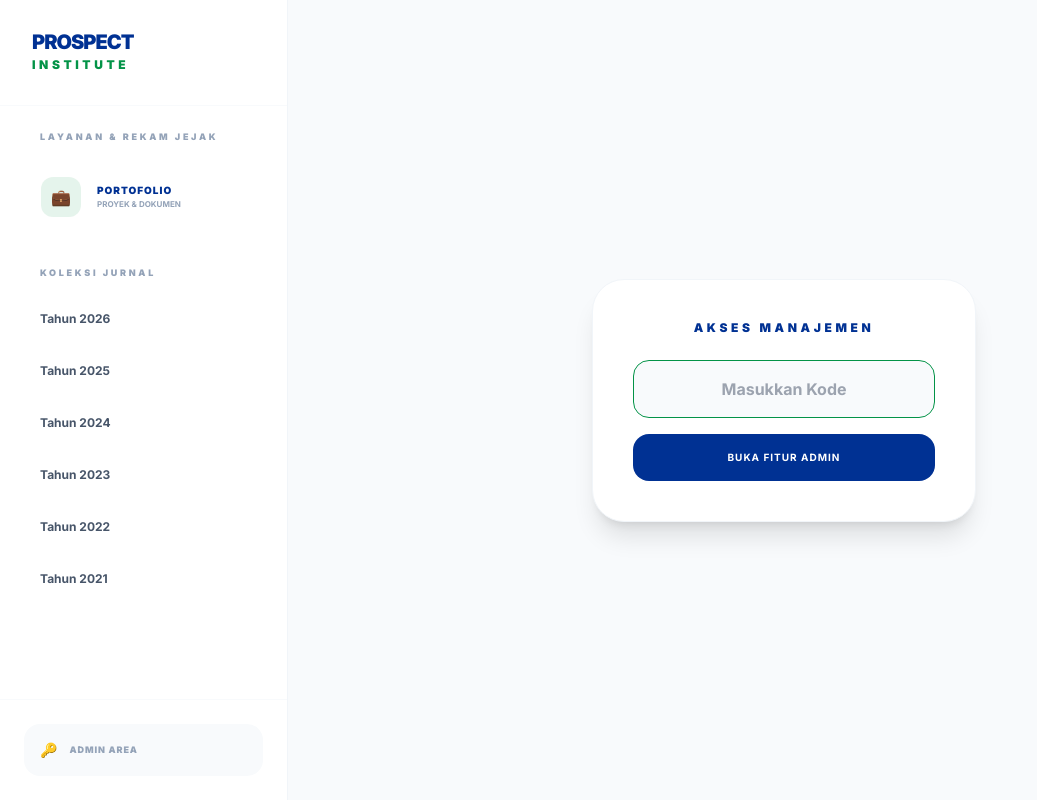
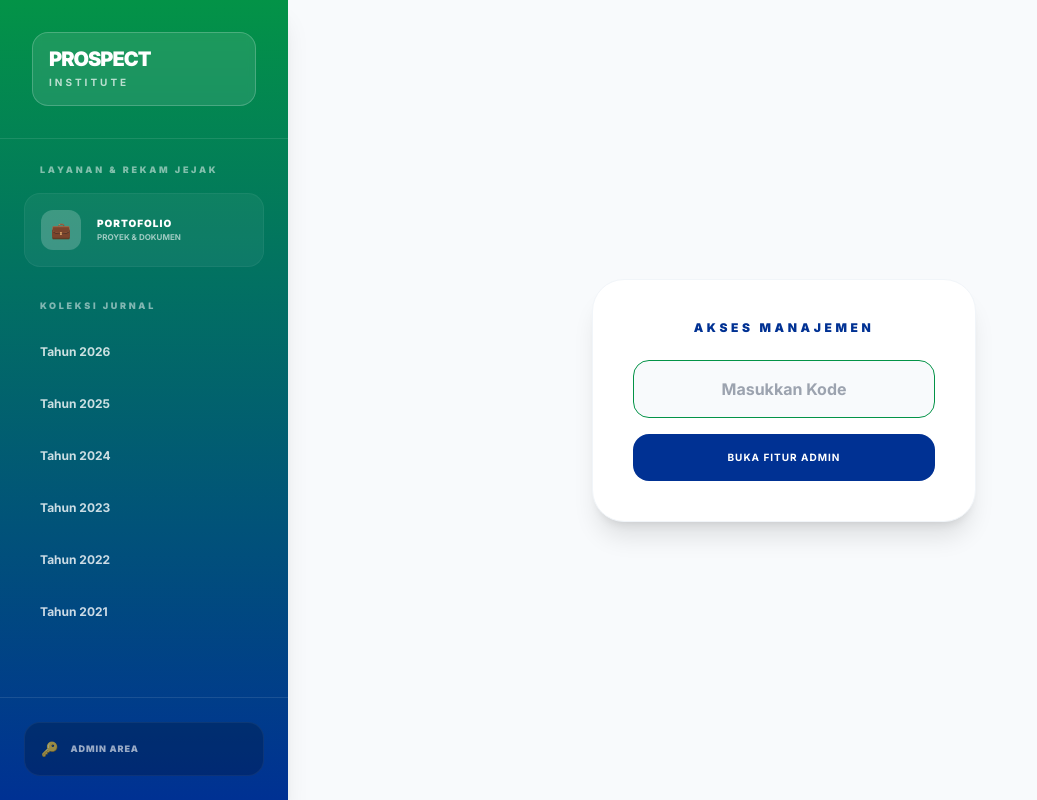
Before and after one commit to dyahputriutami/publikasi_ilmiah_prospect, a Next.js app: page /admin in a window 1280 px wide. Shown: the whole page, without its empty margins (0-1037 px from the left). Built offline with nearby package versions, Linux system fonts and the light colour scheme.

Commit message:
Update layout.tsx

```diff
--- a/app/layout.tsx
+++ b/app/layout.tsx
@@ -15,7 +15,6 @@ export default function RootLayout({
 }: {
   children: React.ReactNode;
 }) {
-  // Daftar tahun untuk sidebar - sesuaikan jika ada penambahan tahun
   const years = [2026, 2025, 2024, 2023, 2022, 2021];
 
   return (
@@ -23,38 +22,40 @@ export default function RootLayout({
       <body className={inter.className}>
         <div className="flex min-h-screen bg-slate-50">
 
-          {/* SIDEBAR FIXED */}
-          <aside className="w-72 bg-white border-r border-slate-100 flex flex-col h-screen sticky top-0 overflow-y-auto">
+          {/* SIDEBAR DENGAN GRADASI WARNA PROSPECT */}
+          <aside className="w-72 bg-gradient-to-b from-[#039347] to-[#003193] flex flex-col h-screen sticky top-0 overflow-y-auto shadow-xl">
 
             {/* Header Sidebar / Logo */}
-            <div className="p-8 border-b border-slate-50">
+            <div className="p-8 border-b border-white/10">
               <Link href="/" className="block">
-                <h2 className="text-xl font-black text-[#003193] tracking-tighter leading-none">
-                  PROSPECT<br/><span className="text-[#039347] text-xs tracking-[0.3em] uppercase">Institute</span>
-                </h2>
+                <div className="bg-white/10 p-4 rounded-2xl backdrop-blur-sm border border-white/20">
+                  <h2 className="text-xl font-black text-white tracking-tighter leading-none">
+                    PROSPECT<br/><span className="text-white/70 text-[10px] tracking-[0.3em] uppercase font-bold">Institute</span>
+                  </h2>
+                </div>
               </Link>
             </div>
 
             {/* Navigasi Utama */}
             <nav className="flex-1 p-6 space-y-8">
 
-              {/* Bagian Portofolio (Menu Baru) */}
+              {/* Bagian Portofolio */}
               <div>
-                <h3 className="px-4 text-[9px] font-black text-slate-400 uppercase tracking-[0.3em] mb-4">
+                <h3 className="px-4 text-[9px] font-black text-white/50 uppercase tracking-[0.3em] mb-4">
                   Layanan & Rekam Jejak
                 </h3>
                 <Link
                   href="/portofolio"
-                  className="flex items-center gap-4 p-4 rounded-[1.5rem] hover:bg-slate-50 transition-all group border border-transparent hover:border-slate-100"
+                  className="flex items-center gap-4 p-4 rounded-2xl bg-white/5 hover:bg-white/10 transition-all group border border-white/5 hover:border-white/20"
                 >
-                  <div className="w-10 h-10 bg-[#039347]/10 rounded-xl flex items-center justify-center text-[#039347] group-hover:bg-[#039347] group-hover:text-white transition-all">
+                  <div className="w-10 h-10 bg-white/20 rounded-xl flex items-center justify-center text-white transition-all group-hover:scale-110">
                     💼
                   </div>
                   <div className="flex flex-col">
-                    <span className="text-[10px] font-black text-[#003193] uppercase tracking-widest">
+                    <span className="text-[10px] font-black text-white uppercase tracking-widest">
                       Portofolio
                     </span>
-                    <span className="text-[8px] font-bold text-slate-400 uppercase">
+                    <span className="text-[8px] font-bold text-white/60 uppercase">
                       Proyek & Dokumen
                     </span>
                   </div>
@@ -63,7 +64,7 @@ export default function RootLayout({
 
               {/* Bagian Jurnal Ilmiah */}
               <div>
-                <h3 className="px-4 text-[9px] font-black text-slate-400 uppercase tracking-[0.3em] mb-4">
+                <h3 className="px-4 text-[9px] font-black text-white/50 uppercase tracking-[0.3em] mb-4">
                   Koleksi Jurnal
                 </h3>
                 <div className="space-y-1">
@@ -71,10 +72,10 @@ export default function RootLayout({
                     <Link
                       key={year}
                       href={`/year/${year}`}
-                      className="flex items-center justify-between p-4 rounded-[1.2rem] text-slate-600 hover:bg-slate-50 hover:text-[#003193] font-bold text-xs transition-all group"
+                      className="flex items-center justify-between p-4 rounded-xl text-white/80 hover:bg-white/10 hover:text-white font-bold text-xs transition-all group"
                     >
                       <span>Tahun {year}</span>
-                      <span className="opacity-0 group-hover:opacity-100 transition-opacity text-[#039347]">→</span>
+                      <span className="opacity-0 group-hover:opacity-100 transition-all transform translate-x-[-10px] group-hover:translate-x-0">→</span>
                     </Link>
                   ))}
                 </div>
@@ -83,10 +84,10 @@ export default function RootLayout({
             </nav>
 
             {/* Footer Sidebar / Admin Area */}
-            <div className="p-6 border-t border-slate-50">
+            <div className="p-6 border-t border-white/10">
               <Link
                 href="/admin"
-                className="flex items-center gap-3 p-4 bg-slate-50 rounded-2xl text-slate-400 hover:text-[#003193] transition-colors"
+                className="flex items-center gap-3 p-4 bg-black/20 rounded-2xl text-white/60 hover:text-white hover:bg-black/30 transition-all border border-white/5"
               >
                 <span className="text-sm">🔑</span>
                 <span className="text-[9px] font-black uppercase tracking-widest">Admin Area</span>
```
